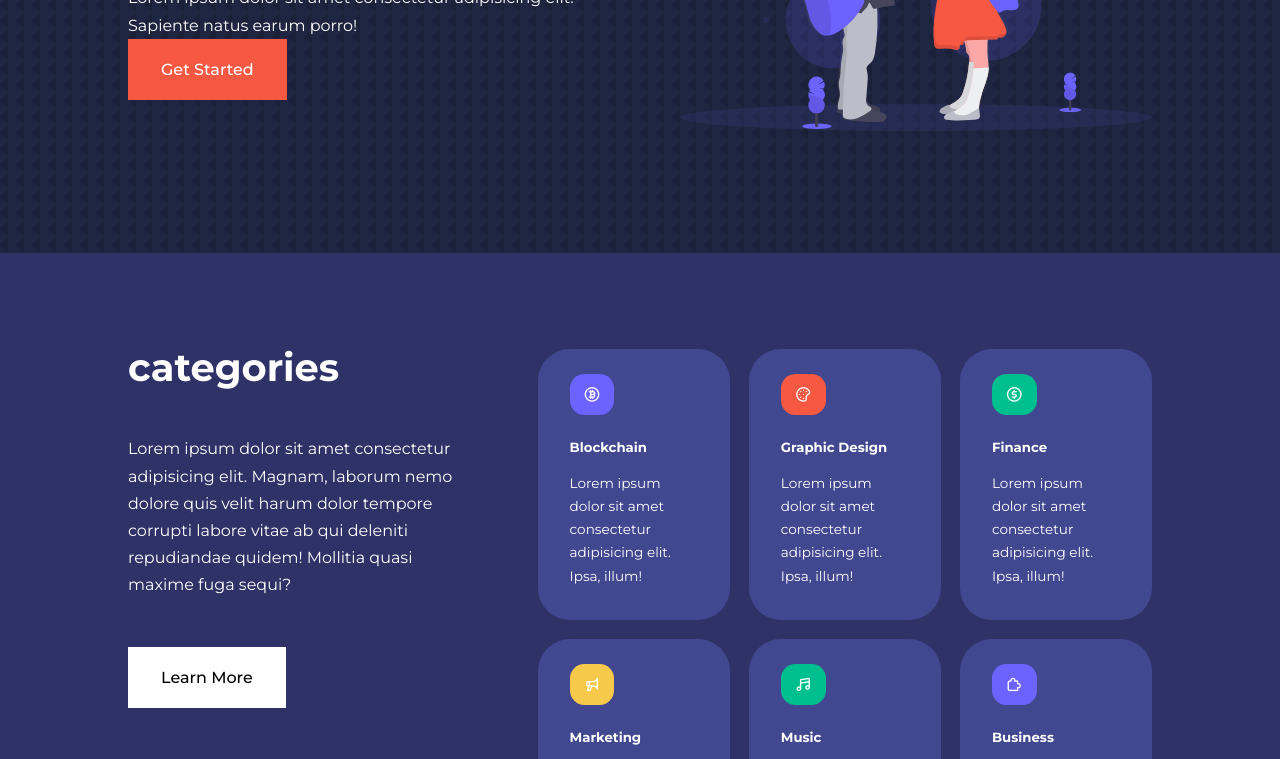
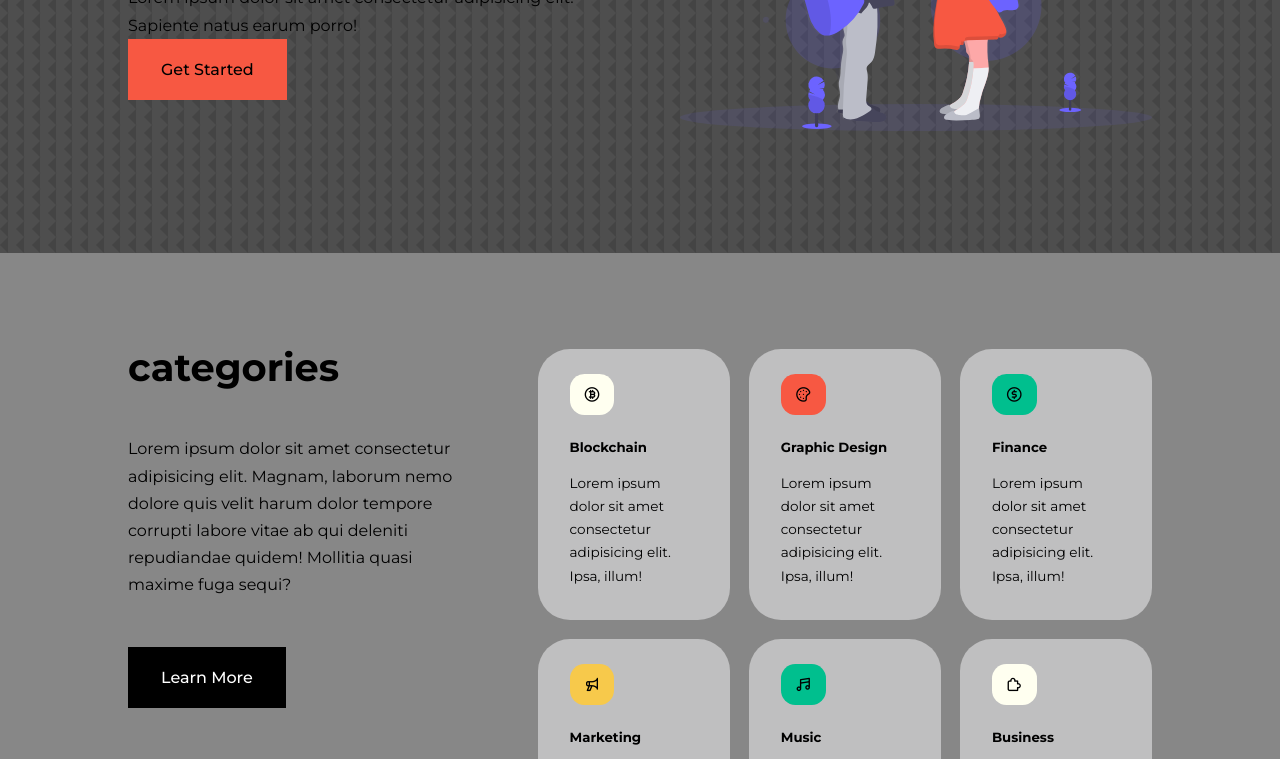
Before and after one commit to a7mad7asann/education, a plain HTML site: page index.html in a window 1280 px wide. Shown: the part 387-1146 px from the top of the page. Drawn offline with nearby package versions, Linux system fonts and the light colour scheme.

Commit message:
Add files via upload

```diff
--- a/css/style.css
+++ b/css/style.css
@@ -9,17 +9,17 @@
 }
 
 :root {
-    --color-primary: #6c63ff;
+    --color-primary: #fffff0;
     --color-success: #00bf8e;
     --color-warning: #f7c94b;
     --color-danger: #f75842;
     --color-danger-variant: rgba(247, 88, 66, 0.4);
-    --color-white: #fff;
+    --color-white: #000;
     --color-ligth: #rgba(255, 255, 255, 0.7);
-    --color-black: #000;
-    --color-bg: #1f2641;
-    --color-bg1: #2e3267;
-    --color-bg2: #424890;
+    --color-black: #fff;
+    --color-bg: #4e4e4e;
+    --color-bg1: #878787;
+    --color-bg2: #bfbfc0;
 
     --container-width-lg: 80%;
     --container-width-md: 90%;
```
